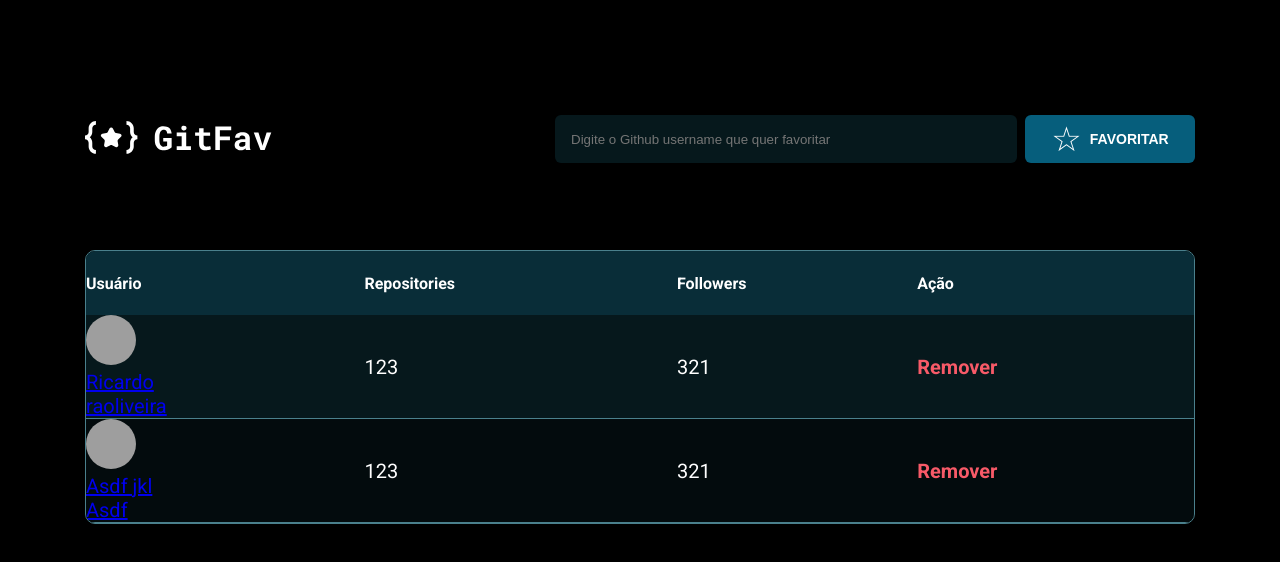
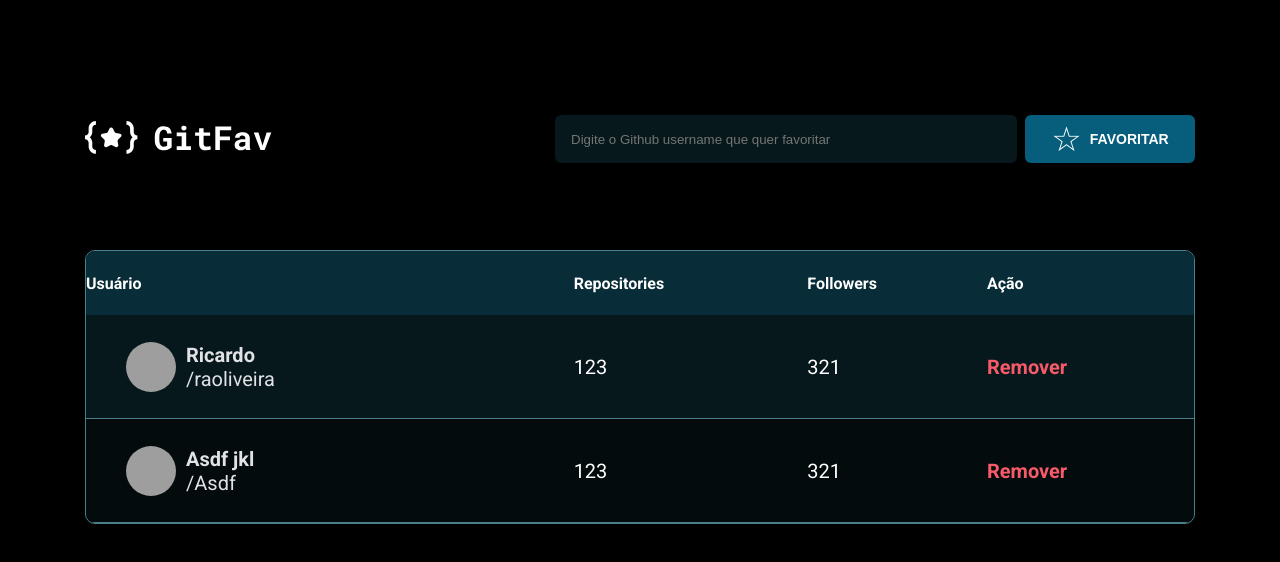
Before and after one commit to raoliveira/rocketseat-explorer-stage-06-challenge-gitfavorite, a plain HTML site: page index.html in a window 1280 px wide. Drawn offline with Linux system fonts and the light colour scheme; grey boxes are pictures that could not be loaded.

Commit message:
Fix thumb and username position with slash

```diff
--- a/css/style.css
+++ b/css/style.css
@@ -129,7 +129,6 @@ table thead {
 }
 
 table tbody tr {
-    height: 10.4rem;
     background: rgba(6, 22, 27, 0.5);
 
 }
@@ -143,12 +142,6 @@ table tbody tr:nth-child(even) {
 
 }
 
-td.user img {
-    width: 5rem;
-    height: 5rem;
-    object-fit: cover;
-    border-radius: 50%;
-}
 
 .notfound td{
     text-align: center;
@@ -193,3 +186,34 @@ td.user img {
 table td {
     font-size: 2.0rem;
 }
+
+/* thumb user*/
+td.user {
+    height: 10.4rem;
+
+    display: flex;
+    align-items: center;
+
+
+}
+
+td.user img {
+    width: 5rem;
+    height: 5rem;
+    object-fit: cover;
+    border-radius: 50%;
+    margin: 0 1rem 0 4rem;
+}
+
+td.user a {
+    line-height: 120%;
+    color: #E1E1E6;
+    text-decoration: none;
+}
+td.user p {
+    font-weight: bold;
+}
+td.user span:before {
+    content: '/';
+
+}
```
